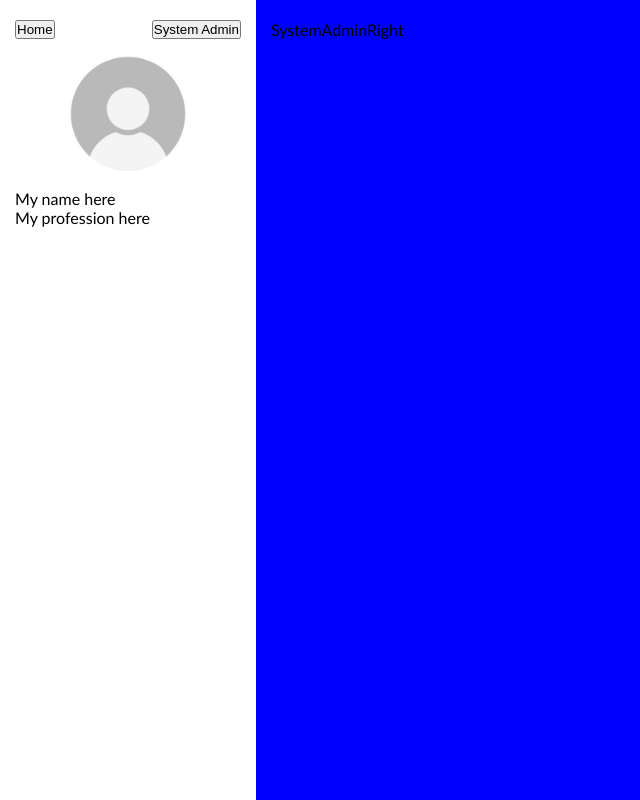
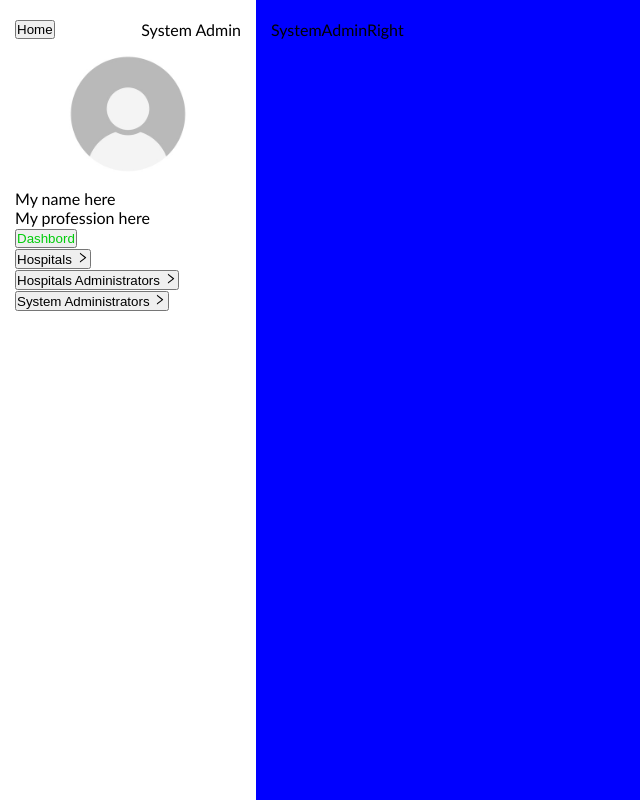
Before and after one commit to nelsonludo/hospitalApp, a React (Create React App) app: page /system_admin in a window 1280 px wide. Shown: the whole page, without its empty margins (0-640 px from the left). Built offline with nearby package versions, Linux system fonts and the light colour scheme.

Commit message:
SystemAdminLeft component functionallity completed remains the styling

```diff
--- a/src/components/SystemAdminLeft.js
+++ b/src/components/SystemAdminLeft.js
@@ -1,12 +1,13 @@
 import React from 'react';
 import styled from 'styled-components';
+import { AiOutlineRight, AiOutlineDown } from 'react-icons/ai';
 
-const SystemAdminLeft = () => {
+const SystemAdminLeft = ({ rightDisplay, setRightDisplay }) => {
   return (
     <Wrapper>
       <div className='flex'>
-        <button>Home</button>
-        <button>System Admin</button>
+        <button onClick={() => setRightDisplay('dashbord')}>Home</button>
+        <p>System Admin</p>
       </div>
       <div className='flex2'>
         <img src='/images/profile.jpg' alt='' className='profile' />
@@ -14,6 +15,90 @@ const SystemAdminLeft = () => {
       <div className='additional-info'>
         <p className='name'>My name here</p>
         <p className='profession'>My profession here</p>
+      </div>
+      <div className='list-of-buttons'>
+        <div className='btn-container'>
+          <button
+            className={`${rightDisplay === 'dashbord' && 'green'}`}
+            onClick={() => setRightDisplay('dashbord')}
+          >
+            Dashbord
+          </button>
+        </div>
+        <div className='btn-container'>
+          <button
+            className={`${rightDisplay === 'hospitals' && 'green'}`}
+            onClick={() =>
+              rightDisplay === 'hospitals'
+                ? setRightDisplay('dashbord')
+                : setRightDisplay('hospitals')
+            }
+          >
+            Hospitals{' '}
+            {rightDisplay === 'hospitals' ? (
+              <AiOutlineDown />
+            ) : (
+              <AiOutlineRight />
+            )}
+          </button>
+          {rightDisplay === 'hospitals' && (
+            <div className='sub-btn-container'>
+              <button>All Hospital</button>
+              <button>Add Hospital</button>
+              <button>Hospital Profiles</button>
+            </div>
+          )}
+        </div>
+        <div className='btn-container'>
+          <button
+            className={`${
+              rightDisplay === 'hospital_administrators' && 'green'
+            }`}
+            onClick={() =>
+              rightDisplay === 'hospital_administrators'
+                ? setRightDisplay('dashbord')
+                : setRightDisplay('hospital_administrators')
+            }
+          >
+            Hospitals Administrators{' '}
+            {rightDisplay === 'hospital_administrators' ? (
+              <AiOutlineDown />
+            ) : (
+              <AiOutlineRight />
+            )}
+          </button>
+          {rightDisplay === 'hospital_administrators' && (
+            <div className='sub-btn-container'>
+              <button>All Hospital Administrators</button>
+              <button>Add Hospital Administrators</button>
+              <button>Hospital Administrators Profiles</button>
+            </div>
+          )}
+        </div>
+        <div className='btn-container'>
+          <button
+            className={`${rightDisplay === 'system_administrator' && 'green'}`}
+            onClick={() =>
+              rightDisplay === 'system_administrator'
+                ? setRightDisplay('dashbord')
+                : setRightDisplay('system_administrator')
+            }
+          >
+            System Administrators{' '}
+            {rightDisplay === 'system_administrator' ? (
+              <AiOutlineDown />
+            ) : (
+              <AiOutlineRight />
+            )}
+          </button>
+          {rightDisplay === 'system_administrator' && (
+            <div className='sub-btn-container'>
+              <button>All System Administrators</button>
+              <button>Add System Administrators</button>
+              <button>System Administrators Profiles</button>
+            </div>
+          )}
+        </div>
       </div>
     </Wrapper>
   );
@@ -31,4 +116,8 @@ const Wrapper = styled.section`
     height: 150px;
     object-fit: contain;
   }
+
+  .green {
+    color: var(--green);
+  }
 `;
--- a/src/pages/SystemAdmin.js
+++ b/src/pages/SystemAdmin.js
@@ -1,13 +1,21 @@
-import React from 'react';
+import React, { useState } from 'react';
 import styled from 'styled-components';
 import SystemAdminLeft from '../components/SystemAdminLeft';
 import SystemAdminRight from '../components/SystemAdminRight';
 
 const SystemAdmin = () => {
+  const [rightDisplay, setRightDisplay] = useState('dashbord');
+
   return (
     <Wrapper>
-      <SystemAdminLeft />
-      <SystemAdminRight />
+      <SystemAdminLeft
+        rightDisplay={rightDisplay}
+        setRightDisplay={setRightDisplay}
+      />
+      <SystemAdminRight
+        rightDisplay={rightDisplay}
+        setRightDisplay={setRightDisplay}
+      />
     </Wrapper>
   );
 };
```
